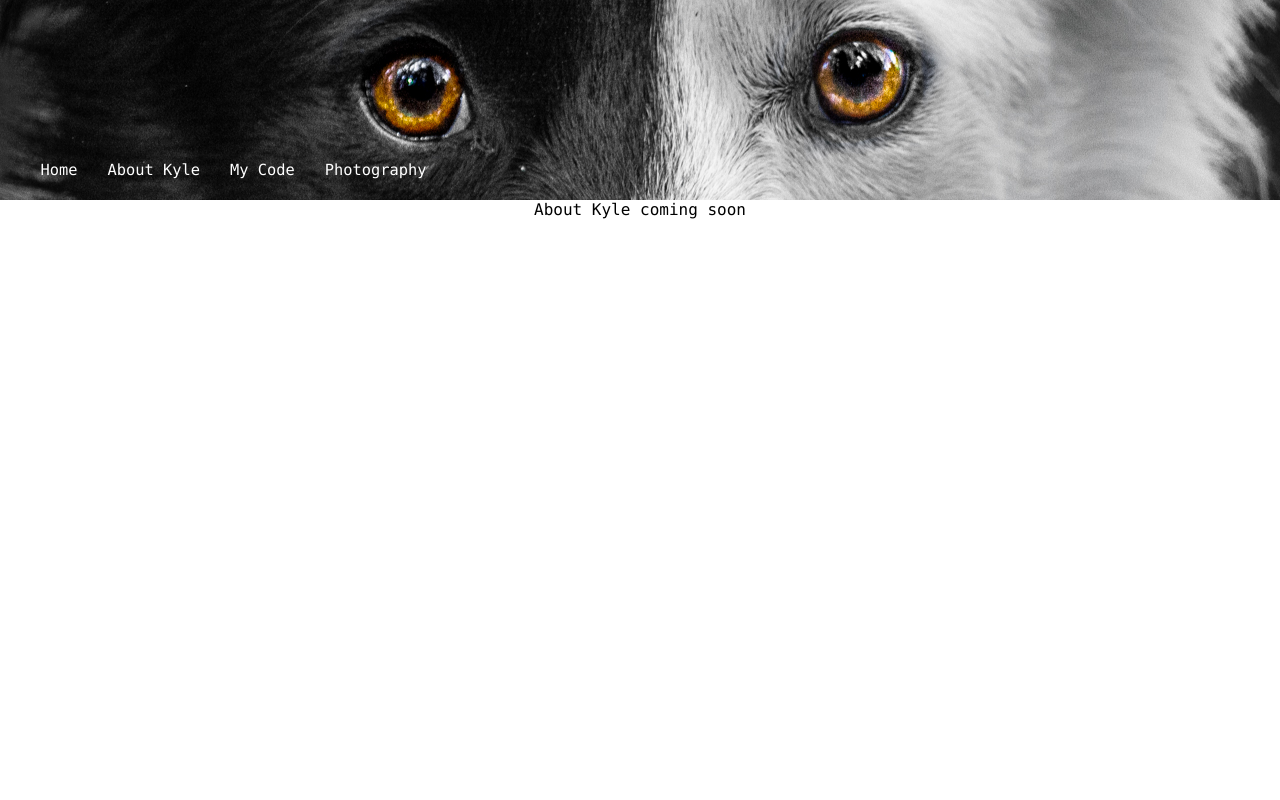
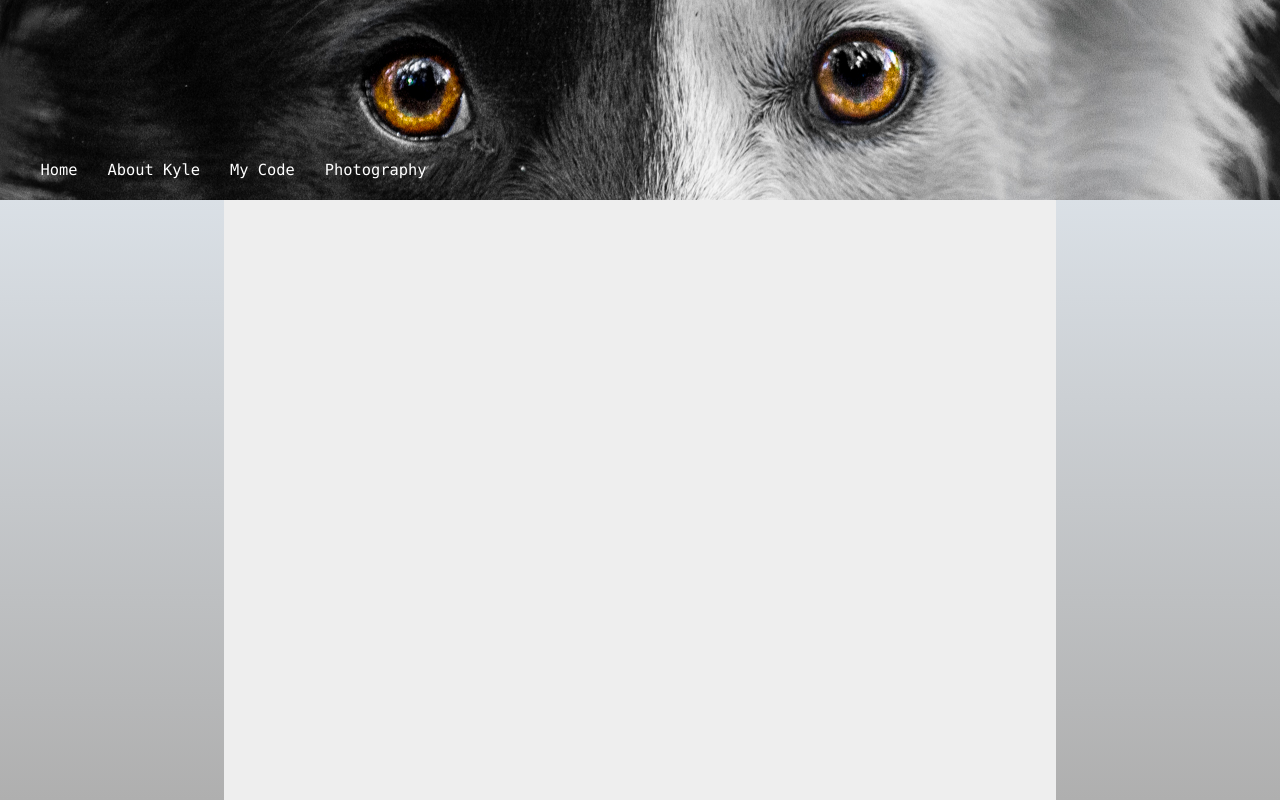
Before and after one commit to tilley-kyle/kyle-portfolio, a React (Create React App) app: page /About in a window 1280 px wide. Built offline with nearby package versions, Linux system fonts and the light colour scheme.

Commit message:
changed up some formatting

```diff
--- a/src/App.css
+++ b/src/App.css
@@ -24,6 +24,18 @@
   font-size: 1.2vw;
 }
 
+h1{
+  font-weight: bolder;
+  padding: 0vmin 2vmax;
+  padding-left: 0vmax;
+  margin-left: 2vmax;
+  margin-bottom: 0vh;
+  font-size: 2.3vw;
+  /* border-bottom: 2px solid lightgray; */
+  width: 36vmax;
+}
+
 h3 {
   margin-top: 0vh;
+  margin-bottom: 1vh;
 }
--- a/src/components/About.css
+++ b/src/components/About.css
@@ -1,3 +1,25 @@
 .temp {
   text-align: center;
 }
+
+.about-container {
+  display: grid;
+  grid-template-columns: 1fr 65vmax 1fr;
+}
+
+.left-column {
+  border-right: 1px hidden black;
+  background-image: linear-gradient(#DAE0E6, #afafaf);
+}
+
+.center-column {
+  background-color: rgb(238, 238, 238);
+  display: inline-block;
+  flex-wrap: wrap;
+
+}
+
+.right-column {
+  border-left: 1px hidden black;
+  background-image: linear-gradient(#DAE0E6, #afafaf);
+}
--- a/src/components/About.jsx
+++ b/src/components/About.jsx
@@ -2,7 +2,13 @@ import React from 'react';
 import './About.css';
 
 const About = () => (
-  <div className="temp">About Kyle coming soon</div>
+  <div className="about-container">
+    <div className="left-column"></div>
+    <div className="center-column">
+
+    </div>
+    <div className="right-column"></div>
+  </div>
 );
 
 export default About;
--- a/src/components/Home.css
+++ b/src/components/Home.css
@@ -20,7 +20,7 @@
   background-image: linear-gradient(#DAE0E6, #afafaf);
 }
 
-.title1 {
+/* .title1 {
   font-weight: bolder;
   padding: 1.5vmin 2vmax;
   padding-left: 0vmax;
@@ -28,11 +28,12 @@
   font-size: 2.3vw;
   border-bottom: 2px solid lightgray;
   width: 36vmax;
-}
+} */
 
 .top-paragraph {
   width: 36vmax;
   padding: 2vmin 2vmax;
+  padding-top: 1vh;
   padding-left: 0vmax;
   margin-left: 2vmax;
   font-size: 1.1vw;
```
